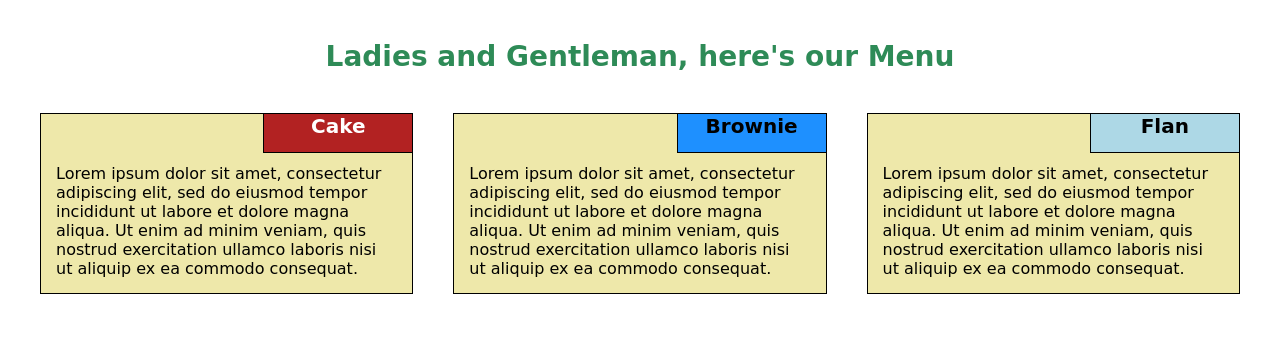
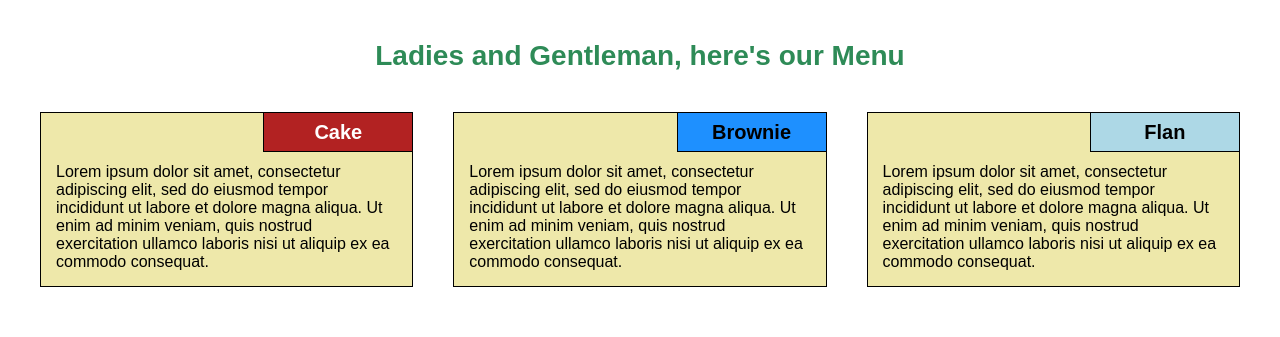
Before and after one commit to tovar-pedro/assignment-week-2, a plain HTML site: page module-2-assignment/index.html in a window 1280 px wide. Drawn offline with Linux system fonts and the light colour scheme.

Commit message:
Mudancas finais depois de olhar o ipad e celular

```diff
--- a/module-2-assignment/css/style.css
+++ b/module-2-assignment/css/style.css
@@ -6,7 +6,7 @@
 h1 {
   margin: 40px;
   font-size: 1.75em;
-  font-family: cursive;
+  font-family: Arial;
   color: SeaGreen;
   text-align: center;
 
@@ -20,7 +20,7 @@ p {
 
 .box {
   width: 100%;
-  font-family: cursive;
+  font-family: Arial;
   border: 1px solid black;
   background-color: PaleGoldenRod;
   position: relative;
@@ -42,6 +42,7 @@ p {
   border: solid 1px black;
   text-align: center;
   font-size: 1.25em;
+  padding-top: 8px;
 }
 
 #title1 {
--- a/module-2-assignment/index.html
+++ b/module-2-assignment/index.html
@@ -3,7 +3,7 @@
 <head>
 	<meta charset="utf-8">
 	<meta name="viewport" content="width=device-width, initial-scale=1">
-	<title>Module 2 Assignment</title>
+	<title>Module 2 - Solution</title>
 	<link rel="stylesheet" href="css/style.css">
 </head>
 <body>
```
